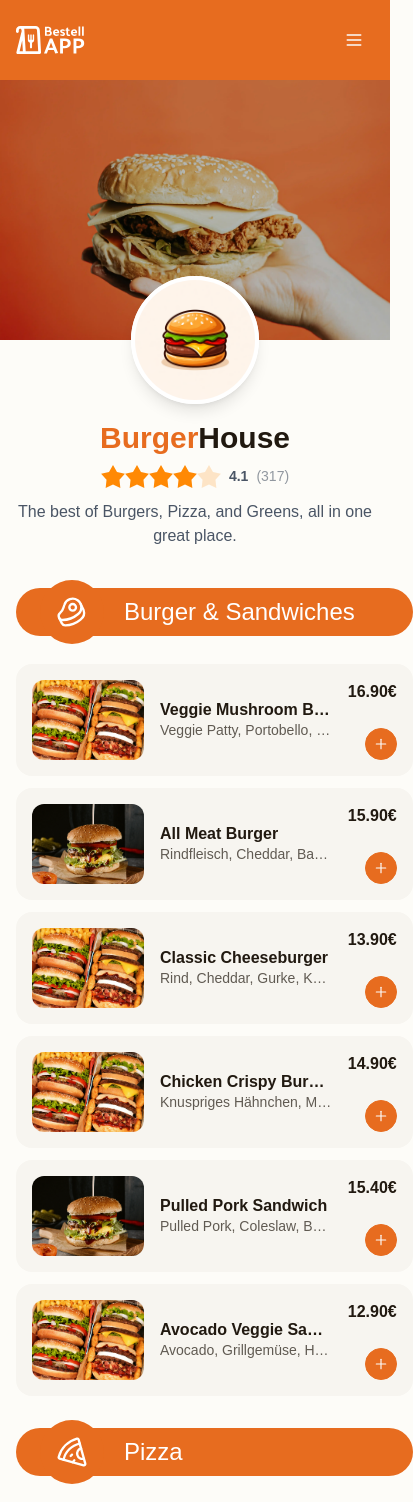
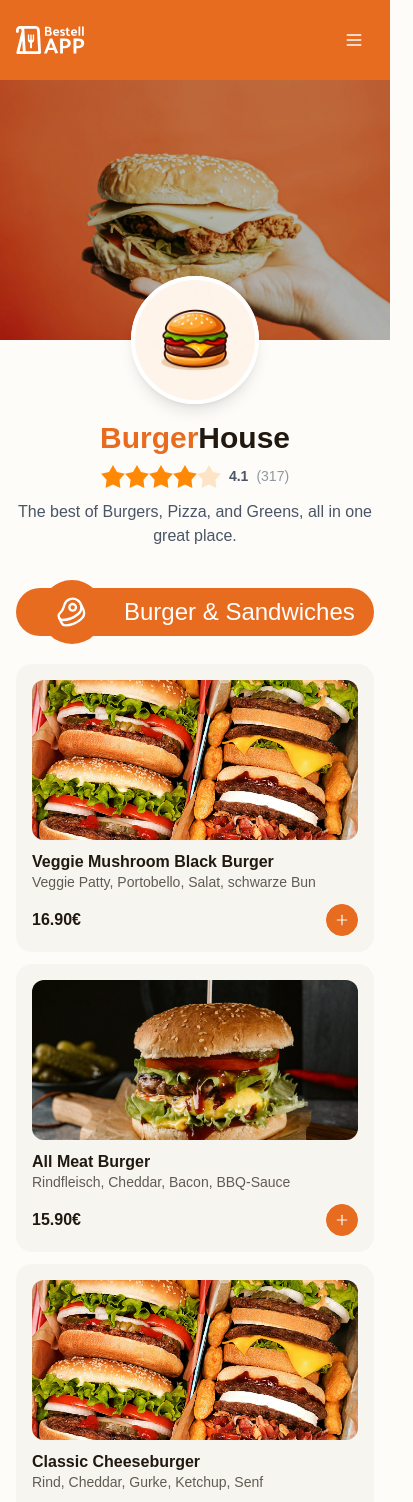
Before and after one commit to larsbeckdev/demo-bestell-app, a Vue app: page /bestellen in a window 390 px wide. Shown: the top 1502 px of the page, 413 px wide, since content can reach past the window. Built offline with nearby package versions, Linux system fonts and the light colour scheme.

Commit message:
Refactor DishCard layout for improved responsiveness and styling consistency

```diff
--- a/src/components/card/DishCard.vue
+++ b/src/components/card/DishCard.vue
@@ -8,19 +8,32 @@ const emit = defineEmits(['add', 'remove'])
 </script>
 
 <template>
-  <div class="flex items-center gap-4 p-4 rounded-2xl bg-base-200">
-    <img :src="dish.image" :alt="dish.name" class="w-28 h-20 object-cover rounded-xl" />
+  <div class="flex flex-col sm:flex-row sm:items-center gap-3 sm:gap-4 p-4 rounded-2xl bg-base-200">
+    <!-- Image -->
+    <img
+      :src="dish.image"
+      :alt="dish.name"
+      class="w-full sm:w-28 h-40 sm:h-20 object-cover rounded-xl"
+    />
 
+    <!-- Text -->
     <div class="flex-1 min-w-0">
-      <h3 class="font-semibold leading-tight truncate">{{ dish.name }}</h3>
-      <p class="text-sm opacity-70 truncate">{{ dish.description }}</p>
+      <h3 class="font-semibold leading-tight sm:truncate">
+        {{ dish.name }}
+      </h3>
+      <p class="text-sm opacity-70 sm:truncate">
+        {{ dish.description }}
+      </p>
     </div>
 
-    <div class="flex flex-col items-end justify-between self-stretch">
+    <!-- Price + Controls -->
+    <div
+      class="flex items-center justify-between sm:flex-col sm:items-end sm:justify-between sm:self-stretch gap-3"
+    >
       <div class="font-semibold whitespace-nowrap">{{ Number(dish.price).toFixed(2) }}€</div>
 
       <div class="flex items-center gap-2">
-        <span v-if="dish.quantity > 0" class="badge badge rounded-full p-3 bg-base-300">
+        <span v-if="dish.quantity > 0" class="badge rounded-full px-3 py-2 bg-base-300">
           {{ dish.quantity }}
         </span>
 
```
